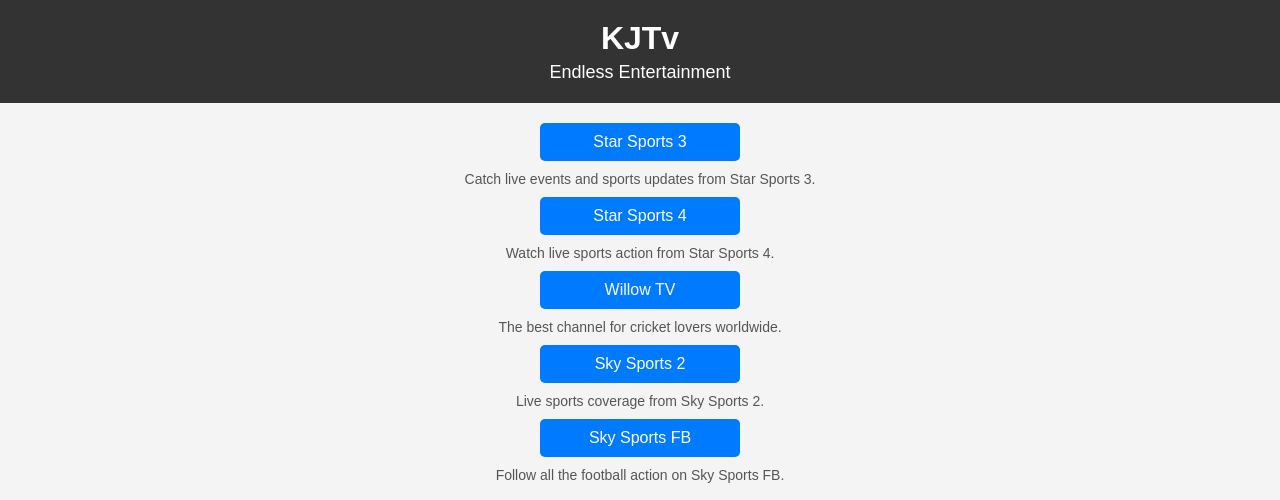
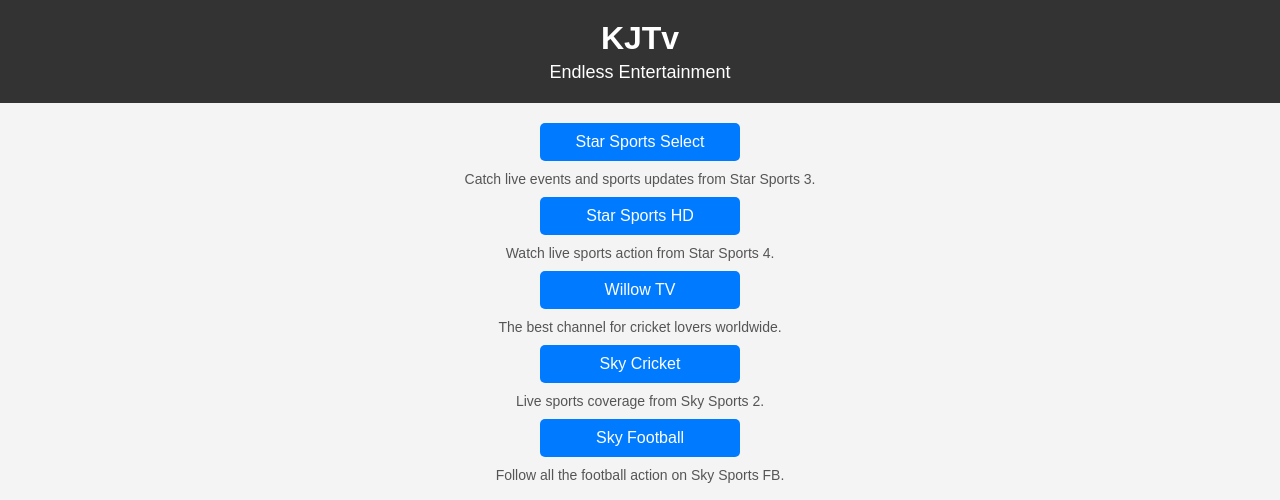
Before and after one commit to harirnb/kjtv, a plain HTML site: page y.html in a window 1280 px wide. Shown: the top 500 px of the page. Drawn offline with Linux system fonts and the light colour scheme.

Commit message:
Update y.html

```diff
--- a/y.html
+++ b/y.html
@@ -131,19 +131,19 @@
     </header>
 
     <div class="button-container">
-        <button onclick="changeChannel('Star Sports 3', 'https://cdn.crichdplays.ru/embed2.php?id=starsp3')">Star Sports 3</button>
+        <button onclick="changeChannel('Star Sports 3', 'https://cdn.crichdplays.ru/embed2.php?id=starsp3')">Star Sports Select</button>
         <p class="description">Catch live events and sports updates from Star Sports 3.</p>
 
-        <button onclick="changeChannel('Star Sports 4', 'https://cdn.crichdplays.ru/embed2.php?id=starsp4')">Star Sports 4</button>
+        <button onclick="changeChannel('Star Sports 4', 'https://cdn.crichdplays.ru/embed2.php?id=starsp4')">Star Sports HD</button>
         <p class="description">Watch live sports action from Star Sports 4.</p>
 
         <button onclick="changeChannel('Willow TV', 'https://cdn.crichdplays.ru/embed2.php?id=willow')">Willow TV</button>
         <p class="description">The best channel for cricket lovers worldwide.</p>
 
-        <button onclick="changeChannel('Sky Sports 2', 'https://cdn.crichdplays.ru/embed2.php?id=skysp2')">Sky Sports 2</button>
+        <button onclick="changeChannel('Sky Sports 2', 'https://cdn.crichdplays.ru/embed2.php?id=skysp2')">Sky Cricket</button>
         <p class="description">Live sports coverage from Sky Sports 2.</p>
 
-        <button onclick="changeChannel('Sky Sports FB', 'https://cdn.crichdplays.ru/embed2.php?id=skyfb')">Sky Sports FB</button>
+        <button onclick="changeChannel('Sky Sports FB', 'https://cdn.crichdplays.ru/embed2.php?id=skyfb')">Sky Football</button>
         <p class="description">Follow all the football action on Sky Sports FB.</p>
     </div>
 
```
